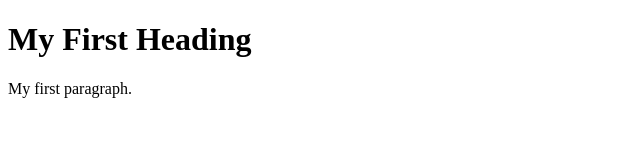
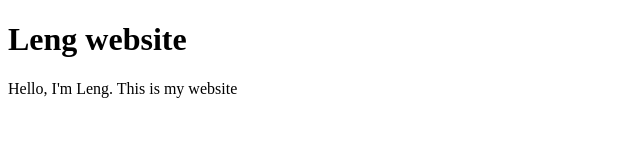
Before and after one commit to lionelegger/cv, a plain HTML site: page index.html in a window 1280 px wide. Shown: the whole page, without its empty margins (0-640 px from the left). Drawn offline with Linux system fonts and the light colour scheme.

Commit message:
first message

```diff
--- a/index.html
+++ b/index.html
@@ -1,12 +1,12 @@
 <!DOCTYPE html>
 <html>
 <head>
-<title>Page Title</title>
+<title>Leng Lam</title>
 </head>
 <body>
 
-<h1>My First Heading</h1>
-<p>My first paragraph.</p>
+<h1>Leng website</h1>
+<p>Hello, I'm Leng. This is my website</p>
 
 </body>
 </html>
```
